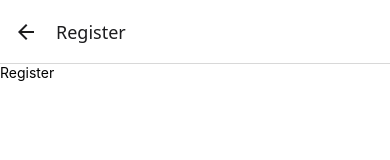
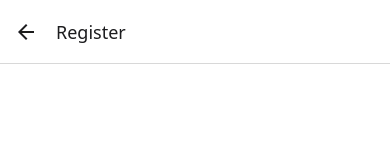
Before and after one commit to IvanTsve/react-native-cardio, a React Native app in the folder sofia-transport/: screen /Register in a window 390 px wide. Shown: the top 160 px of the page. Built offline with nearby package versions, Linux system fonts and the light colour scheme.

Commit message:
Update RegisterScreen.jsx

```diff
--- a/sofia-transport/src/screens/auth/RegisterScreen.jsx
+++ b/sofia-transport/src/screens/auth/RegisterScreen.jsx
@@ -1,9 +1,7 @@
 import React from 'react';
-import { View, Text } from 'react-native';
+import Register from '@/components/auth/login/Register'
 export default function RegisterScreen() {
     return (
-    <View>
-        <Text>Register</Text>
-    </View>
+        <Register />
     )
 }
```
